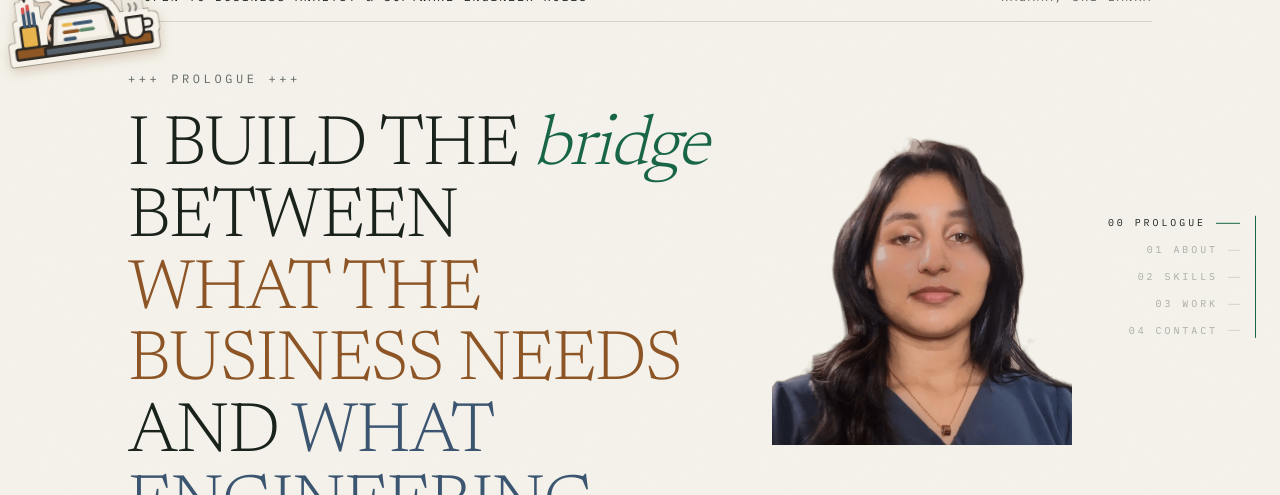
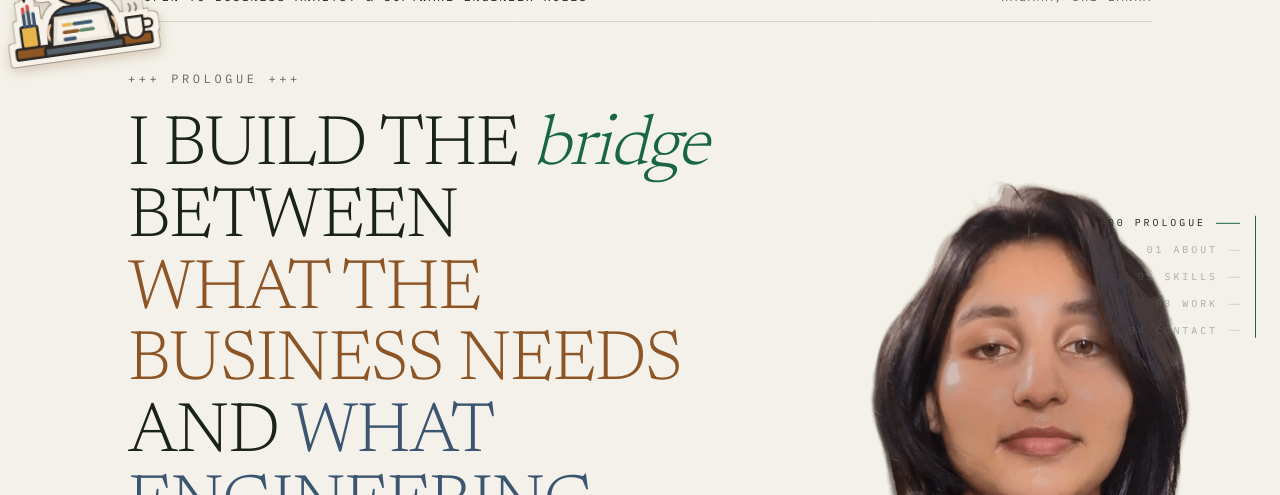
Before and after one commit to senudidinaya/senudi-portfolio, a Next.js app: page / in a window 1280 px wide. Shown: the part 123-618 px from the top of the page. Built offline with nearby package versions, Linux system fonts and the light colour scheme; no server answers; the database is empty.

Commit message:
feat: enhance HeroPortrait component layout for improved responsiveness and image display

```diff
--- a/src/components/hero/HeroPortrait.tsx
+++ b/src/components/hero/HeroPortrait.tsx
@@ -9,11 +9,11 @@ import { portraitMedia } from "@/data/media";
 // content container instead, positioned in Hero.tsx.
 export function HeroPortrait() {
   return (
-    <div className="relative w-[300px]">
+    <div className="relative w-[300px] xl:w-[496px]">
       {/* overflow-hidden here is a defensive crop guard, not a dissolve
           confinement — there's no field to contain any more, but the image
           is 4:5 and the frame matches, so this never actually crops it. */}
-      <div className="relative aspect-[4/5] w-full overflow-hidden">
+      <div className="relative xl:h-[620px] w-auto overflow-hidden">
         <img
           src={portraitMedia.image}
           alt={portraitMedia.alt}
@@ -21,7 +21,7 @@ export function HeroPortrait() {
           height={1125}
           loading="lazy"
           decoding="async"
-          className="h-full w-full object-cover"
+          className="h-full w-auto object-contain object-top"
         />
       </div>
     </div>
```
